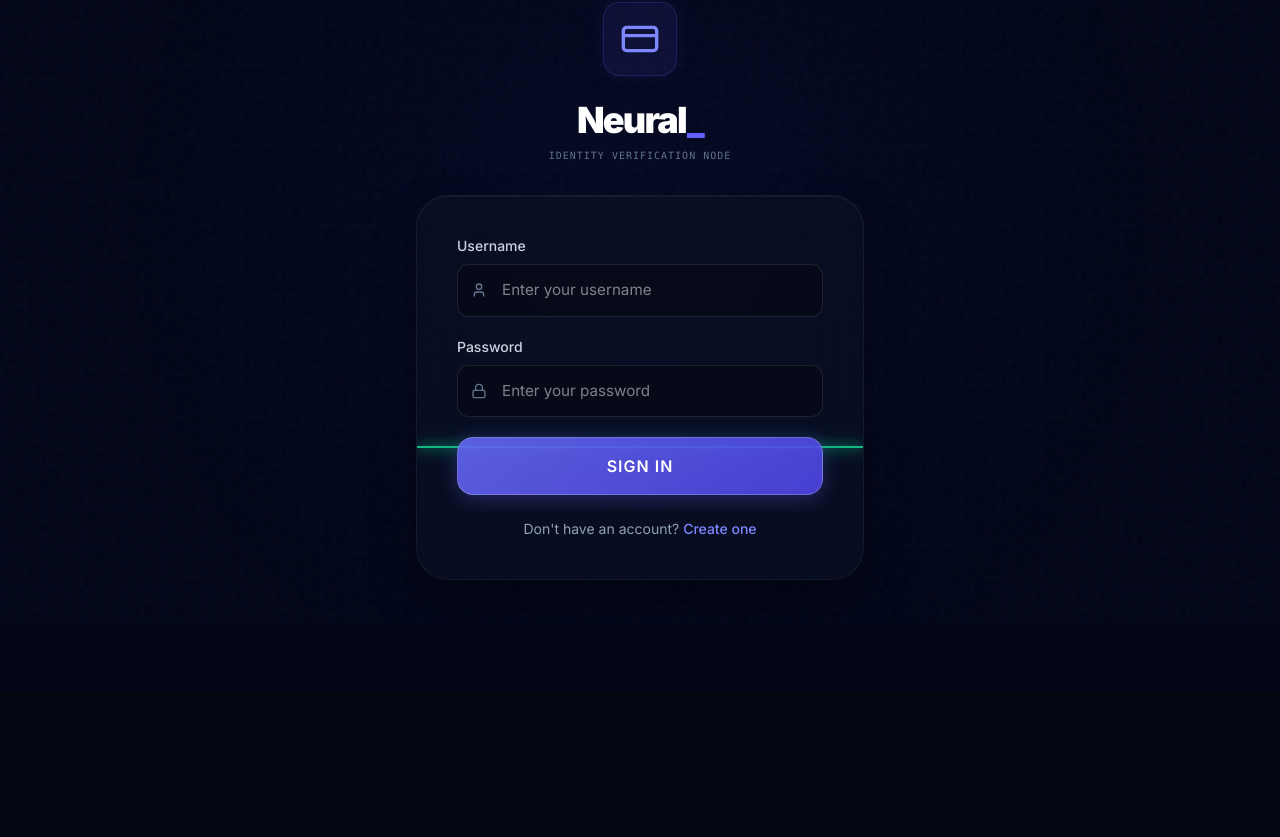
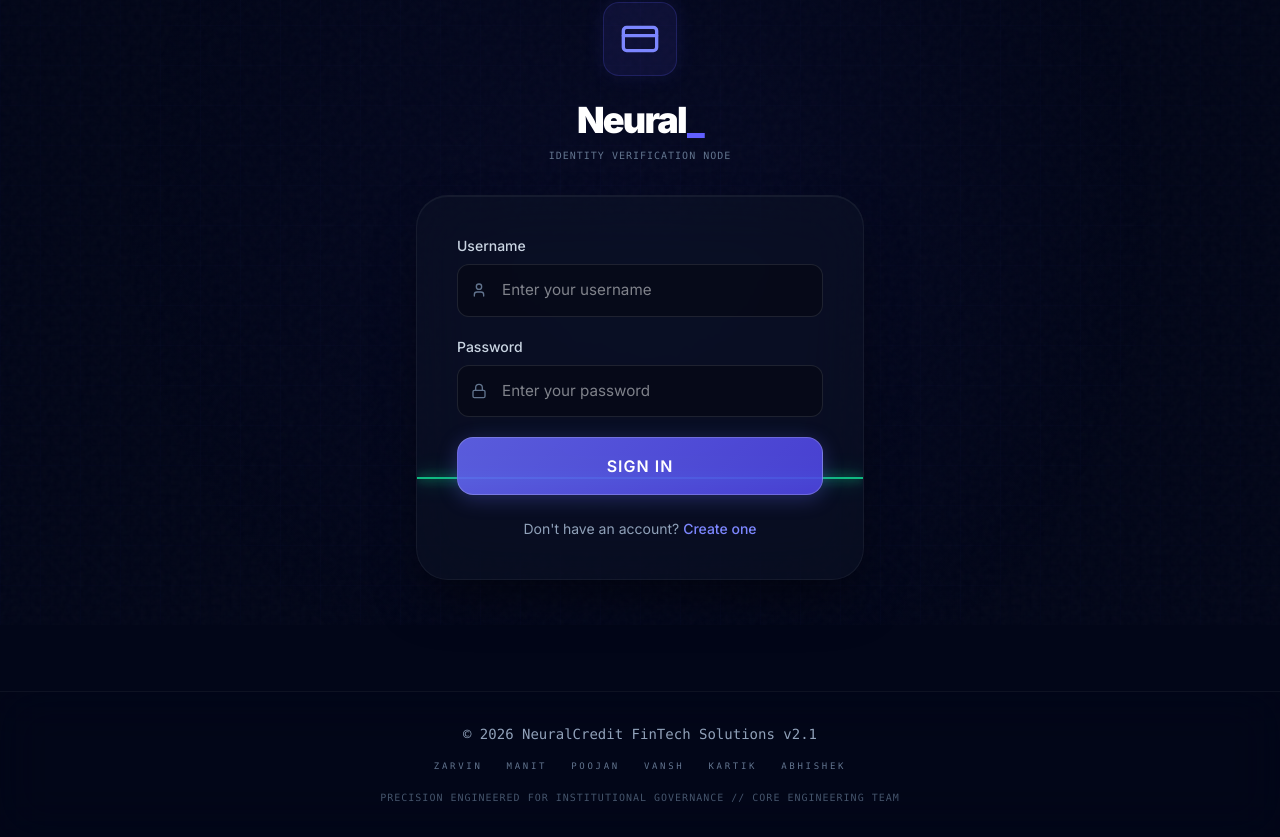
Before and after one commit to Poojan2107/NeuralCredit_, a React (Vite) app: page /login in a window 1280 px wide. Shown: the part 175-1012 px from the top of the page. Before the commit the page ends 866 px from the top, so only its background shows below. Built offline with nearby package versions, Linux system fonts and the light colour scheme; no server answers.

Commit message:
feat: implement global footer for consistent team attribution across all platform nodes

```diff
--- a/src/App.tsx
+++ b/src/App.tsx
@@ -10,6 +10,7 @@ import HistoryPage from './pages/History';
 import Admin from './pages/Admin';
 import SystemBoot from './components/SystemBoot';
 import Navbar from './components/Navbar';
+import Footer from './components/Footer';
 import DigitalGrid from './components/DigitalGrid.tsx';
 
 function PrivateRoute({ children }: { children: React.ReactElement }) {
@@ -80,6 +81,7 @@ export default function App() {
               />
               <Route path="*" element={<Navigate to="/" />} />
             </Routes>
+            <Footer />
           </div>
         </div>
       </Router>
--- /dev/null
+++ b/src/components/Footer.tsx
@@ -0,0 +1,20 @@
+import React from 'react';
+
+export default function Footer() {
+  return (
+    <footer className="py-8 border-t border-white/5 bg-slate-950/50 backdrop-blur-xl mt-auto relative z-20">
+      <div className="max-w-7xl mx-auto px-4 text-center">
+        <p className="text-slate-400 text-sm font-mono mb-4">&copy; 2026 NeuralCredit FinTech Solutions v2.1</p>
+        <div className="flex flex-wrap justify-center gap-x-6 gap-y-2 text-[9px] font-mono text-slate-500 tracking-[0.3em] uppercase mb-4">
+          <span>ZARVIN</span>
+          <span>MANIT</span>
+          <span>POOJAN</span>
+          <span>VANSH</span>
+          <span>KARTIK</span>
+          <span>ABHISHEK</span>
+        </div>
+        <p className="text-slate-600 text-[10px] font-mono uppercase tracking-[0.1em]">Precision Engineered for Institutional Governance // Core Engineering Team</p>
+      </div>
+    </footer>
+  );
+}
--- a/src/pages/Landing.tsx
+++ b/src/pages/Landing.tsx
@@ -111,21 +111,6 @@ export default function Landing() {
                     </div>
                 </div>
             </main>
-
-            <footer className="py-8 border-t border-white/5 bg-slate-950/50 backdrop-blur-xl mt-auto">
-                <div className="max-w-7xl mx-auto px-4 text-center">
-                    <p className="text-slate-400 text-sm font-mono mb-4">&copy; 2026 NeuralCredit FinTech Solutions v2.1</p>
-                    <div className="flex flex-wrap justify-center gap-x-6 gap-y-2 text-[9px] font-mono text-slate-500 tracking-[0.3em] uppercase mb-4">
-                        <span>ZARVIN</span>
-                        <span>MANIT</span>
-                        <span>POOJAN</span>
-                        <span>VANSH</span>
-                        <span>KARTIK</span>
-                        <span>ABHISHEK</span>
-                    </div>
-                    <p className="text-slate-600 text-[10px] font-mono">Precision Engineered for Institutional Governance</p>
-                </div>
-            </footer>
         </div>
     );
 }
```
